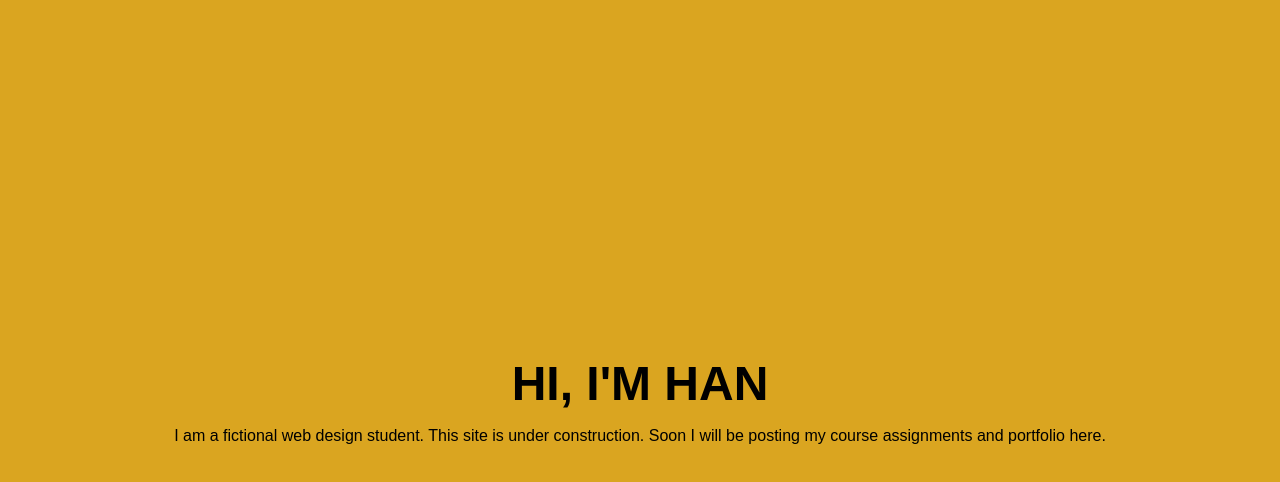
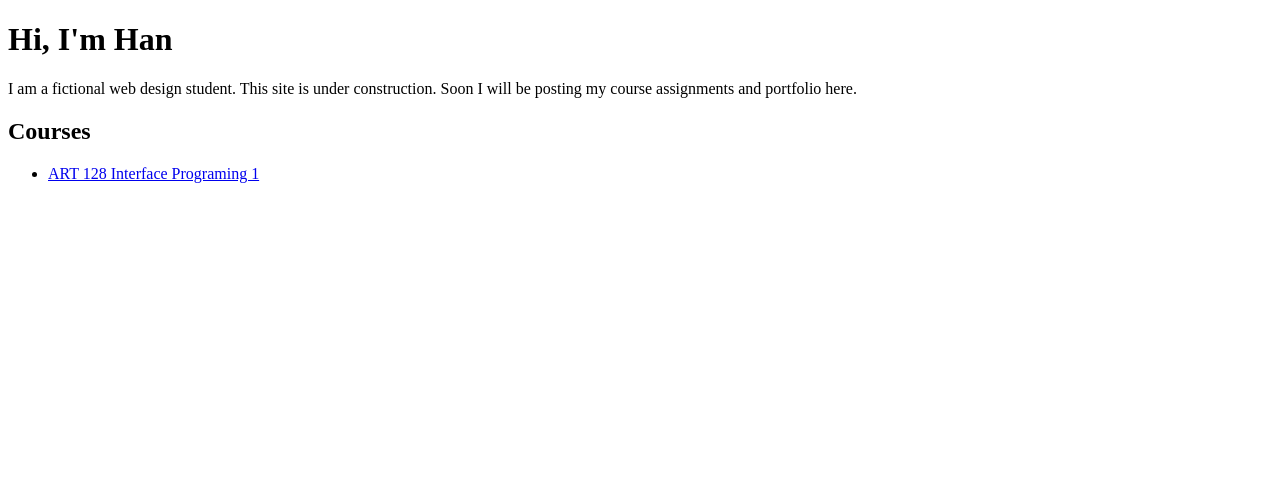
Before and after one commit to Hannguyen29/studentsite, a plain HTML site: page index.html in a window 1280 px wide. Drawn offline with Linux system fonts and the light colour scheme.

Commit message:
updated home page

```diff
--- a/index.html
+++ b/index.html
@@ -1,38 +1,32 @@
-<html>
+<!DOCTYPE html>
+<html lang="en">
 
 <head>
+    <meta charset="UTF-8">
     <title>Han Nguyen's Student Site</title>
-
-    <style>
-
-        body {
-            background: goldenrod;
-            font-family: sans-serif;
-            text-align: center;
-            display: grid;
-            align-content: center;
-            min-height: 100vh;
-        }
-
-        h1 {
-            font-size: 48px;
-            text-transform: uppercase;
-            margin: 0;
-        }
-
-        p {
-            color: black;
-        }
-    </style>
-
+    <meta name="description" content="This is my student site.">
+    <meta name="viewport" content="width=device-width, initial-scale=1.0">
+    <meta http-equiv="X-UA-Compatible" content="ie=edge" />
 </head>
 
 <body>
 
     <h1>Hi, I'm Han</h1>
 
-    <p>I am a fictional web design student. This site is under construction. Soon I will be posting my course assignments and portfolio here.</p>
+    <p>I am a fictional web design student. This site is under construction.
+            Soon I will be posting my course assignments and portfolio here.</p>
+
+    <h2>Courses</h2>
+    <ul>
+        <li><a href="art128/index.html">ART 128 Interface Programing 1</a></li>
+    </ul>
 
 </body>
 
 </html>
+
+
+
+</body>
+
+</html>
```
